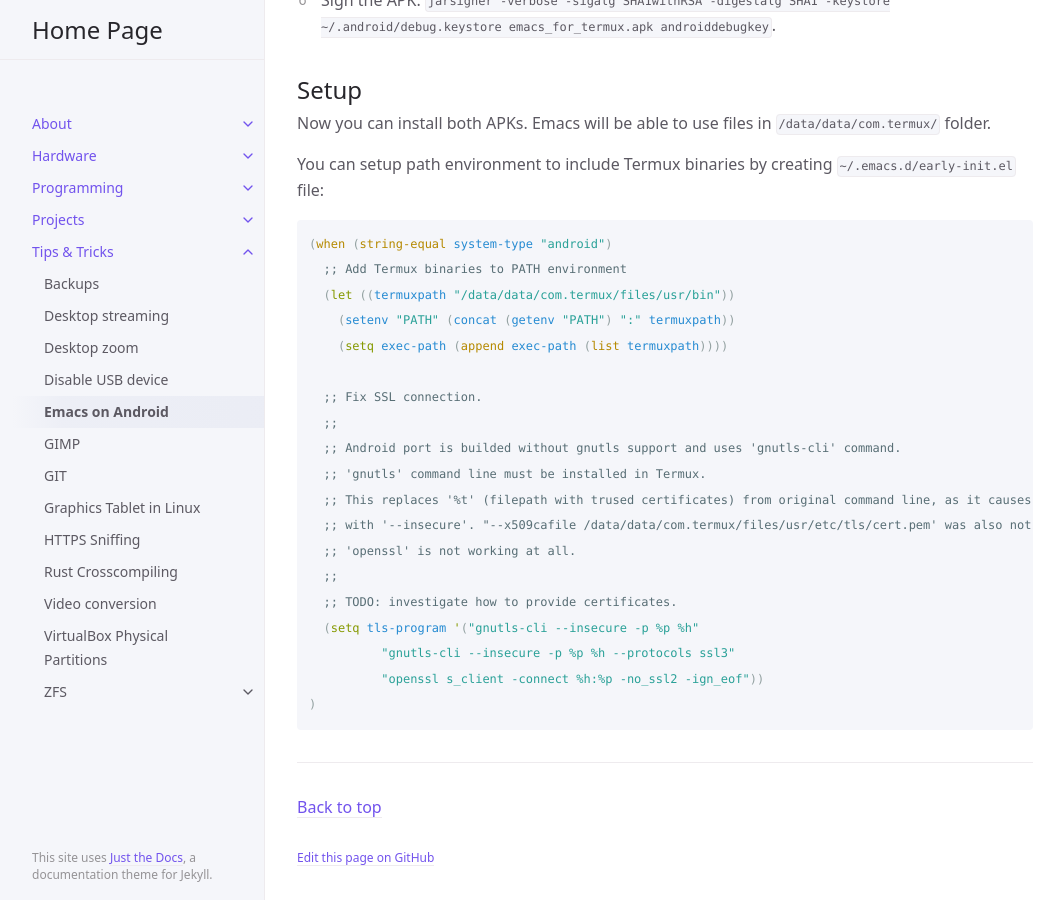
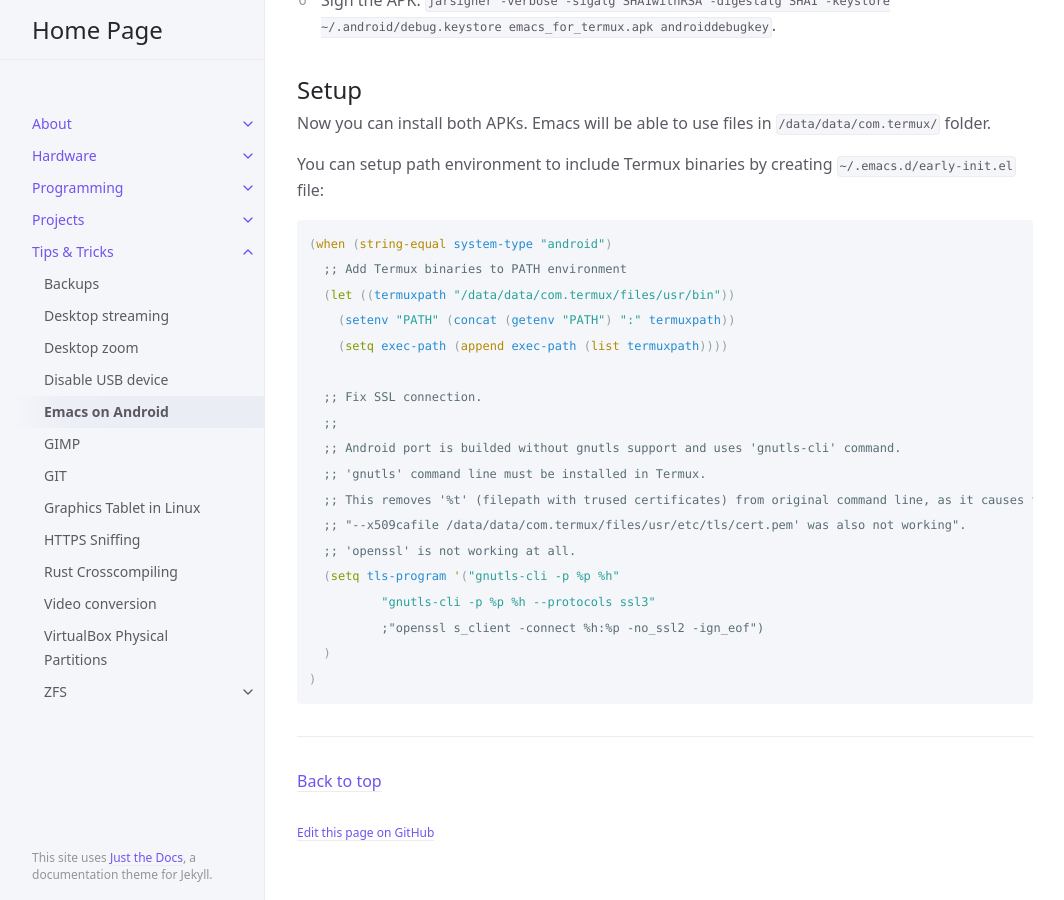
Before and after one commit to marek-g/marek-g.github.io, a Jekyll site: the page built from posts/tips_and_tricks/emacs_on_android.md, in a window 1280 px wide and 900 px high, scrolled down 1221 px. Shown: the whole window, without its empty margins (107-1171 px from the left). Built offline with Jekyll 4.4.1, drawn with Linux system fonts in a browser that asks for light colours.

Commit message:
Update Emacs on Android

````diff
--- a/posts/tips_and_tricks/emacs_on_android.md
+++ b/posts/tips_and_tricks/emacs_on_android.md
@@ -60,13 +60,12 @@ You can setup path environment to include Termux binaries by creating `~/.emacs.
   ;;
   ;; Android port is builded without gnutls support and uses 'gnutls-cli' command.
   ;; 'gnutls' command line must be installed in Termux.
-  ;; This replaces '%t' (filepath with trused certificates) from original command line, as it causes the error
-  ;; with '--insecure'. "--x509cafile /data/data/com.termux/files/usr/etc/tls/cert.pem' was also not working".
+  ;; This removes '%t' (filepath with trused certificates) from original command line, as it causes the error.
+  ;; "--x509cafile /data/data/com.termux/files/usr/etc/tls/cert.pem' was also not working".
   ;; 'openssl' is not working at all.
-  ;;
-  ;; TODO: investigate how to provide certificates.
-  (setq tls-program '("gnutls-cli --insecure -p %p %h"
-          "gnutls-cli --insecure -p %p %h --protocols ssl3"
-          "openssl s_client -connect %h:%p -no_ssl2 -ign_eof"))
+  (setq tls-program '("gnutls-cli -p %p %h"
+          "gnutls-cli -p %p %h --protocols ssl3"
+          ;"openssl s_client -connect %h:%p -no_ssl2 -ign_eof")
+  )
 )
 ```
````
